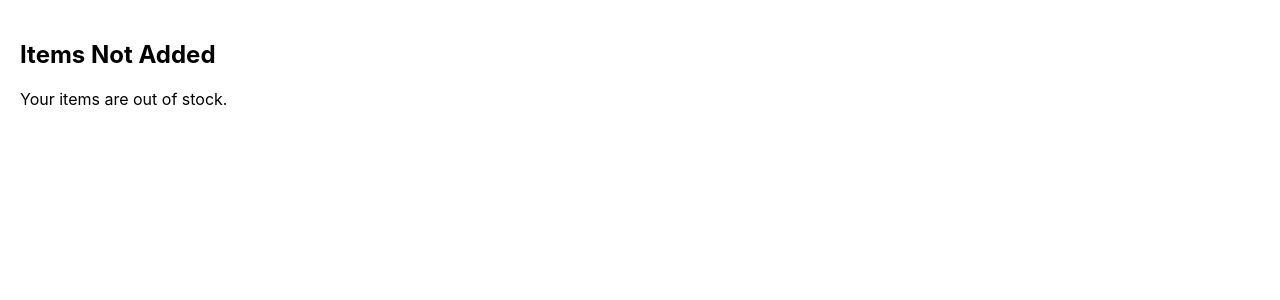
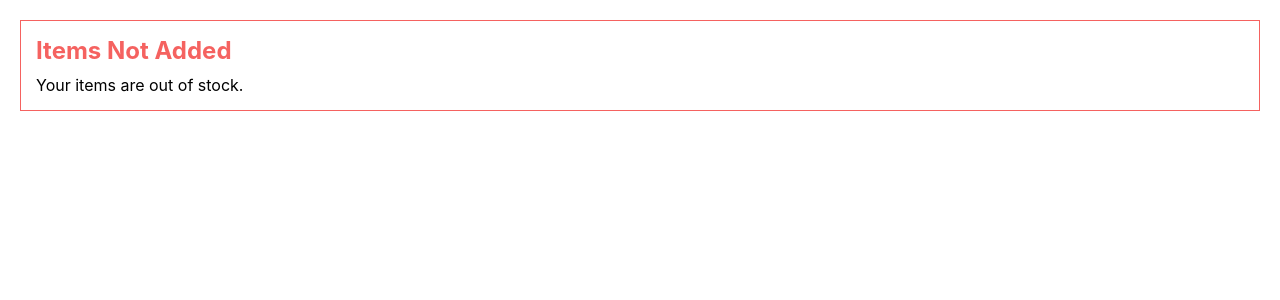
Before and after one commit to NedimRenesalis/react_styles, a React (Create React App) app in the folder styling/: page / in a window 1280 px wide. Shown: the top 300 px of the page. Built offline with nearby package versions, Linux system fonts and the light colour scheme.

Commit message:
Alert.css

```diff
--- /dev/null
+++ b/styling/src/components/Alert/Alert.css
@@ -0,0 +1,24 @@
+.alert-wrapper {
+    padding: 15px;
+    margin-bottom: 15px;
+}
+
+.alert-wrapper h2 {
+    margin: 0 0 10px 0;
+}
+
+.alert-wrapper.success {
+    border: #6DA06F solid 1px;
+}
+
+.success h2 {
+    color: #6DA06F;
+}
+
+.alert-wrapper.error {
+    border: #F56260 solid 1px;
+}
+
+.error h2 {
+    color: #F56260;
+}
--- a/styling/src/components/Alert/Alert.js
+++ b/styling/src/components/Alert/Alert.js
@@ -1,9 +1,10 @@
 import React from 'react';
 import PropTypes from 'prop-types';
+import './Alert.css';
 
 export default function Alert({ children, title, type }) {
   return (
-    <div>
+    <div className={`alert-wrapper ${type}`}>
       <h2>{title}</h2>
       {children}
     </div>
```
